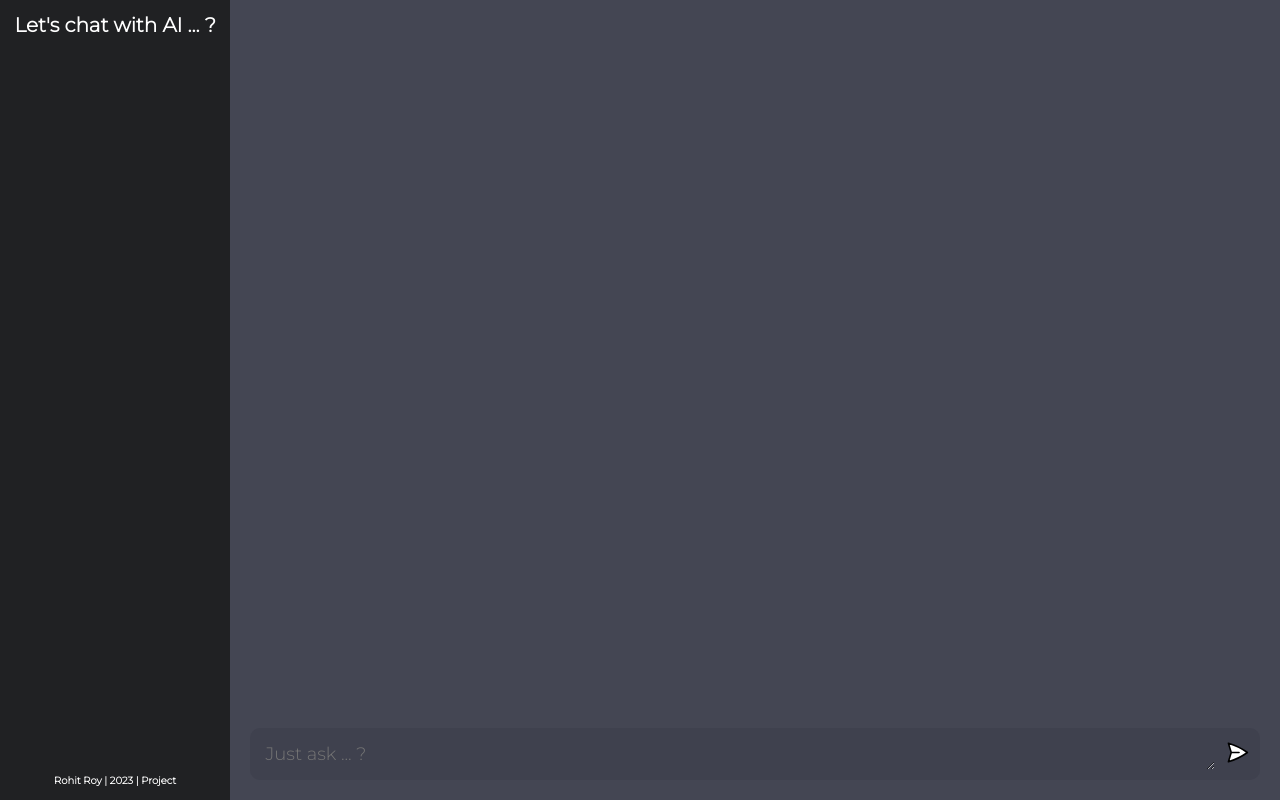
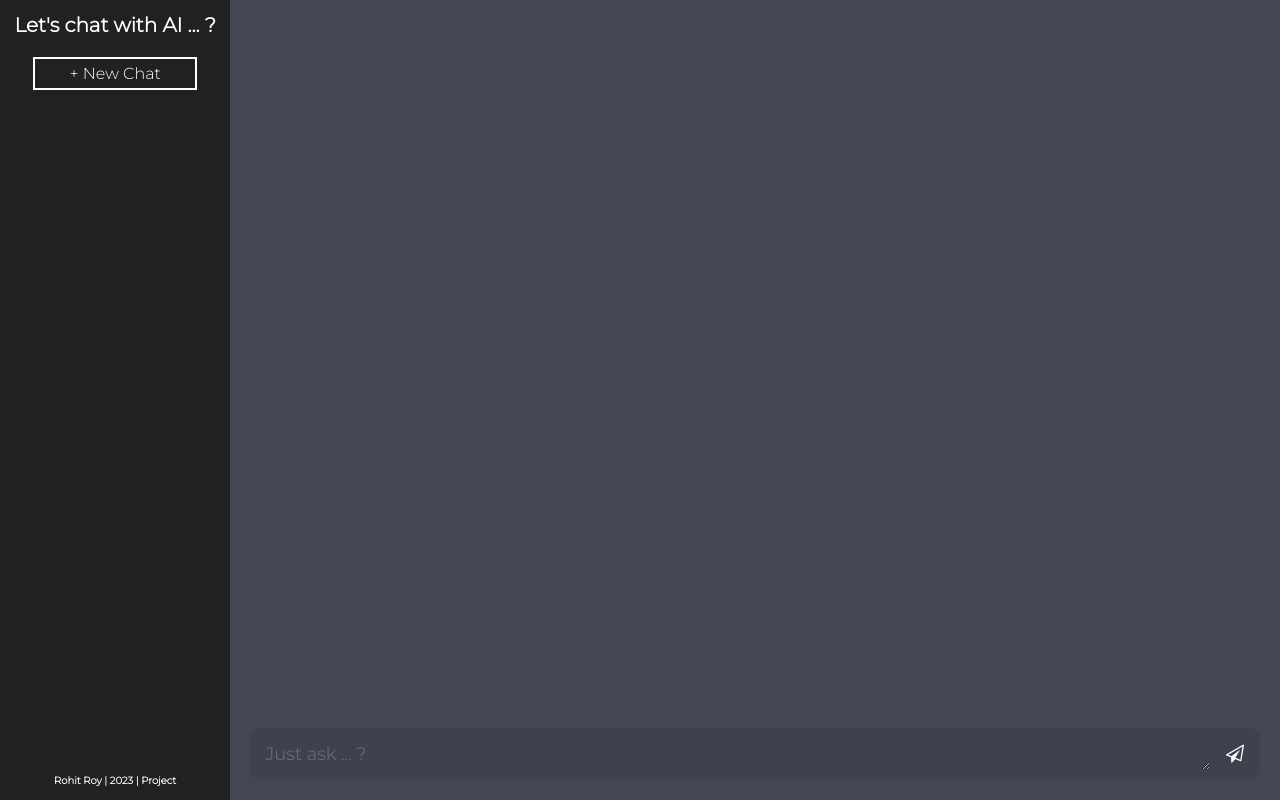
Before and after one commit to rohitroy-github/vite-chatgpt-clone, a website built with Vite: page client/index.html in a window 1280 px wide. Built offline with nearby package versions, Linux system fonts and the light colour scheme.

Commit message:
modifications !

```diff
--- a/client/index.html
+++ b/client/index.html
@@ -35,6 +35,10 @@
     <meta name="viewport" content="width=device-width, initial-scale=1.0" />
     <title>Vite App</title>
     <link rel="stylesheet" href="style.css" />
+    <link
+      rel="stylesheet"
+      href="https://cdnjs.cloudflare.com/ajax/libs/font-awesome/4.7.0/css/font-awesome.min.css"
+    />
   </head>
   <body>
     <div id="app">
@@ -43,6 +47,8 @@
         <div class="heading">
           <p>Let's chat with AI ... ?</p>
         </div>
+
+        <div class="newChatButton">+ New Chat</div>
 
         <div class="footer">
           <p>
@@ -65,7 +71,10 @@
             cols="1"
             placeholder="Just ask ... ?"
           ></textarea>
-          <button type="submit"><img src="/assets/send.svg" /></button>
+          <button type="submit" class="submitBtn">
+            <i class="fa fa-send-o" style="font-size: 18px; color: white"></i>
+          </button>
+          <!-- <button type="submit"><img src="/assets/send.svg" /></button> -->
         </form>
       </div>
       <!-- </div> -->
--- a/client/script.js
+++ b/client/script.js
@@ -5,6 +5,7 @@ import user from "./assets/user.svg";
 
 const form = document.querySelector("form");
 const chatContainer = document.querySelector("#chat_container");
+const newChatButton = document.getElementById("newChatButton");
 
 let loadInterval;
 
@@ -141,3 +142,9 @@ form.addEventListener("keyup", (e) => {
     handleSubmit(e);
   }
 });
+
+newChatButton.addEventListener("click", resetContainers);
+
+const resetContainers = () => {
+  form.reset();
+};
--- a/client/style.css
+++ b/client/style.css
@@ -28,8 +28,35 @@
   height: 100%;
   width: 18%;
   background-color: #202123;
-  /* border-right: 1px solid #ccc; */
+  justify-content: center;
+  text-align: center;
   padding: 1%;
+}
+
+.heading {
+  width: 100%;
+  text-align: center;
+}
+
+.heading p {
+  font-size: 20px;
+  font-weight: 700;
+  color: white;
+}
+
+.newChatButton {
+  font-size: 16px;
+  width: 80%;
+  margin: 20px auto;
+  padding: 5px;
+  position: relative;
+  display: flex; /* Use flexbox to align content */
+  justify-content: center; /* Center content horizontally */
+  align-items: flex-start;
+  text-align: center;
+  color: white;
+  background-color: #202123;
+  border: 2px solid white;
 }
 
 .mainChatContainer {
@@ -44,17 +71,6 @@
   /* background-color: #f1f1f1; */
   /* border-right: 1px solid #ccc; */
   padding: 20px;
-}
-
-.heading {
-  width: 100%;
-  text-align: center;
-}
-
-.heading p {
-  font-size: 20px;
-  font-weight: 700;
-  color: white;
 }
 
 @media only screen and (max-width: 600px) {
@@ -216,11 +232,17 @@ textarea {
   outline: none;
 }
 
-button {
-  outline: 0;
-  border: 0;
+.submitBtn {
+  /* outline: 0; */
+  border: none;
   cursor: pointer;
-  background: transparent;
+  background-color: #3f414e;
+  padding: 6px;
+}
+
+.submitBtn:hover {
+  background-color: black;
+  border-radius: 10px;
 }
 
 form img {
```
Also changed, not shown: README.md.
